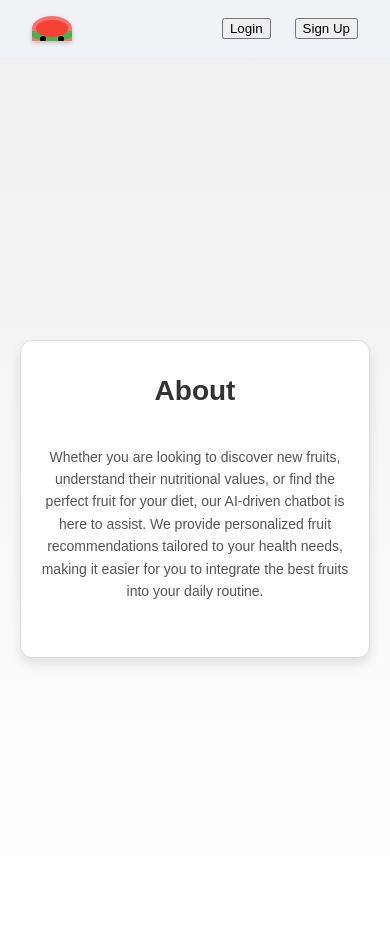
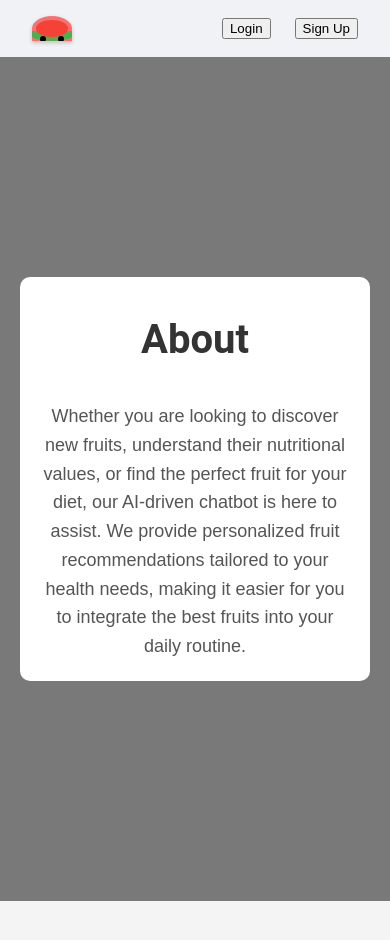
Before and after one commit to NiRbHaYsInGh30/Fruit.Ai, a React (Vite) app: page /about in a window 390 px wide. After the commit the page ends 901 px from the top, so only its background shows below. Built offline with nearby package versions, Linux system fonts and the light colour scheme; no server answers.

Commit message:
about page animation

```diff
--- a/src/Styles/About.css
+++ b/src/Styles/About.css
@@ -1,74 +1,95 @@
-/* About.css */
-
-body {
-    margin: 0;
-    font-family: 'Segoe UI', Tahoma, Geneva, Verdana, sans-serif;
-}
-
+/* General Styles */
 .about-container {
     display: flex;
     justify-content: center;
     align-items: center;
-    min-height: 100vh;
-    background: linear-gradient(to bottom, #f0f0f0, #ffffff);
-    /* Soft gradient background */
+    height: 100vh;
+    background: linear-gradient(135deg, #f8f9fa, #e2e2e2);
+    /* Light gradient background */
     padding: 20px;
+    box-sizing: border-box;
 }
 
 .about-content {
-    max-width: 700px;
+    max-width: 800px;
     width: 100%;
+    background: #ffffff;
+    /* White background for the content */
+    border-radius: 15px;
+    /* Rounded corners */
+    box-shadow: 0 4px 8px rgba(0, 0, 0, 0.2);
+    /* Subtle shadow */
+    padding: 30px;
     text-align: center;
-    background: #ffffff;
-    border-radius: 12px;
-    padding: 30px;
-    box-shadow: 0 6px 12px rgba(0, 0, 0, 0.1);
-    border: 1px solid #ddd;
-    /* Light border for definition */
+    animation: fadeIn 1s ease-out;
+    /* Fade-in animation */
 }
 
 .about-content h1 {
     font-size: 2.5rem;
-    /* Larger heading */
+    /* Large title font size */
     color: #333;
+    /* Dark text color */
     margin-bottom: 20px;
+    font-family: 'Roboto', sans-serif;
+    /* Stylish font */
 }
 
 .about-content p {
     font-size: 1.125rem;
-    /* Slightly larger font size */
+    /* Slightly larger text for readability */
+    color: #555;
+    /* Slightly lighter text color */
     line-height: 1.6;
-    color: #555;
+    /* Improved line spacing */
+    margin-bottom: 0;
+    font-family: 'Arial', sans-serif;
+    /* Clean font */
 }
 
+/* Mobile Styles */
 @media (max-width: 768px) {
-    .about-content {
-        padding: 20px;
+    .about-container {
+        background: rgba(0, 0, 0, 0.5);
+        /* Semi-transparent background */
     }
 
-    .about-content h1 {
-        font-size: 2rem;
-        /* Responsive font size */
-    }
-
-    .about-content p {
-        font-size: 1rem;
-        /* Responsive font size */
+    .about-content {
+        position: relative;
+        margin: 0 auto;
+        width: 90%;
+        max-width: 400px;
+        height: auto;
+        padding: 20px;
+        box-shadow: none;
+        /* Remove shadow on mobile */
+        border-radius: 10px;
+        /* Smaller rounded corners */
+        animation: slideUp 0.5s ease-out;
+        /* Slide-up animation for mobile */
+        background: #ffffff;
     }
 }
 
-@media (max-width: 480px) {
-    .about-content {
-        padding: 15px;
+/* Animations */
+@keyframes fadeIn {
+    from {
+        opacity: 0;
     }
 
-    .about-content h1 {
-        font-size: 1.75rem;
-        /* Further reduced font size for very small screens */
+    to {
+        opacity: 1;
+    }
+}
+
+@keyframes slideUp {
+    from {
+        transform: translateY(100%);
+        opacity: 0;
     }
 
-    .about-content p {
-        font-size: 0.875rem;
-        /* Further reduced font size */
+    to {
+        transform: translateY(0);
+        opacity: 1;
     }
 }
```
